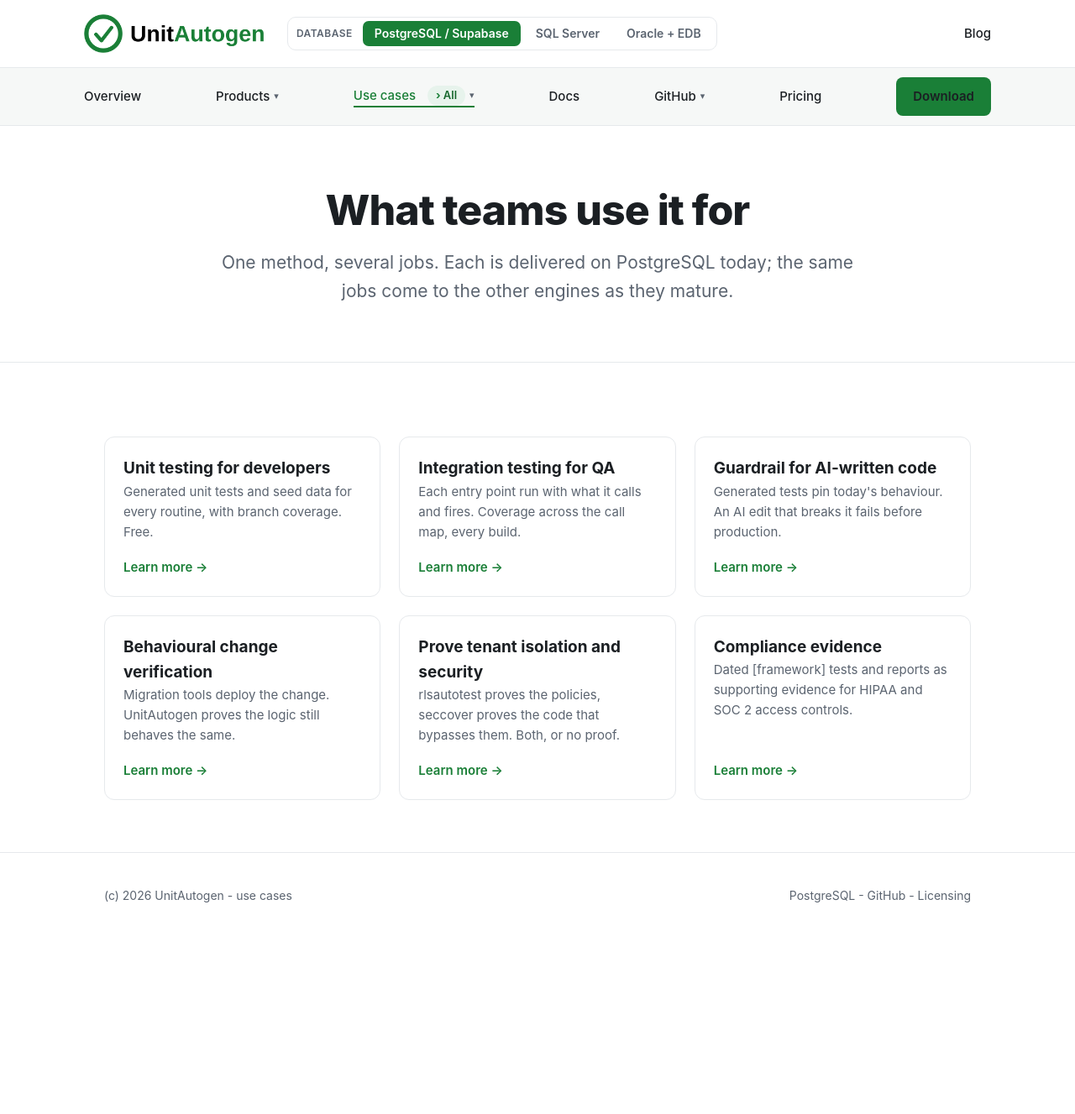
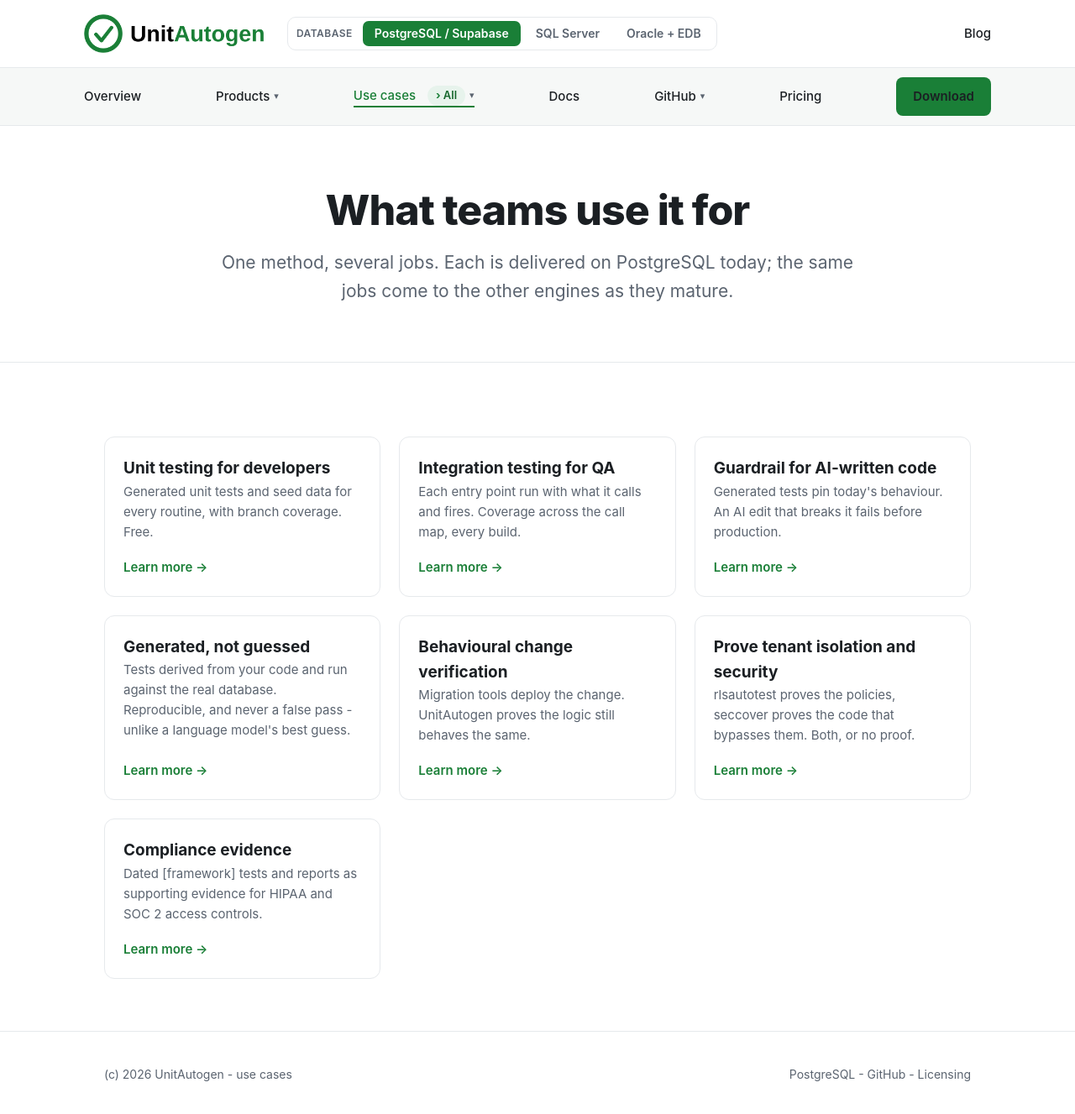
Before and after one commit to unitautogen/unitautogen.com, a Jekyll site: the page built from use-cases/index.html, in a window 1280 px wide and 1331 px high. Shown: the top 1327 px of the window at 84% size. Built offline with Jekyll 4.4.1, drawn with Linux system fonts in a browser that asks for light colours.

Commit message:
Deterministic vs AI-generated: own use-case page /use-cases/deterministic/, removed from home

```diff
--- a/_data/catalog.yml
+++ b/_data/catalog.yml
@@ -476,6 +476,10 @@
     name: "Guardrail for AI-written code"
     blurb: "Generated tests pin today's behaviour. An AI edit that breaks it fails before production."
     card: "Generated tests pin today's behaviour, so the next change - human or AI - that breaks it fails before production."
+  - slug: "deterministic"
+    name: "Generated, not guessed"
+    blurb: "Tests derived from your code and run against the real database. Reproducible, and never a false pass - unlike a language model's best guess."
+    card: "Deterministic tests derived from your code, not an LLM's guess. Reproducible, never a false pass."
   - slug: "change-verification"
     name: "Behavioural change verification"
     blurb: "Migration tools deploy the change. UnitAutogen proves the logic still behaves the same."
--- /dev/null
+++ b/use-cases/deterministic/index.html
@@ -0,0 +1,72 @@
+---
+layout: default
+title: "Deterministic tests, not guesses - UnitAutogen"
+description: "Why UnitAutogen's generated tests beat AI-generated ones: derived from your code and schema, run against the real database, byte-for-byte reproducible, and never a false pass. A property of the algorithm, not a promise."
+og_title: "Generated, not guessed"
+og_description: "Deterministic, reproducible tests derived from your code, versus a language model's best guess. Never a false pass."
+og_image: "/assets/social-preview.png"
+body_class: page-usecase
+footer_left: "(c) 2026 UnitAutogen - use cases"
+footer_sep: "-"
+footer_links:
+  - label: "Use cases"
+    href: "/use-cases/"
+  - label: "PostgreSQL engine"
+    href: "/postgresql/unitautogen/"
+  - label: "Contact"
+    href: "mailto:hello@unitautogen.com"
+---
+{%- assign p = site.data.catalog.platform %}
+<a id="top"></a>
+<div class="hero wrap">
+  <div style="margin-bottom:16px"><span class="badge badge--beta">Every edition, every database</span></div>
+  <h1>Generated,<br><span class="hl">not guessed</span>.</h1>
+  <p class="sub">{{ p.determinism_sub }}</p>
+  <ul class="honest hero-points">
+    <li>Derived from the code, not written as prose</li>
+    <li>Checked against the real database</li>
+    <li>Byte-for-byte reproducible</li>
+    <li>Never a false pass</li>
+  </ul>
+  <div class="cta">
+    <a class="btn" href="{{ '/postgresql/unitautogen/' | relative_url }}">See the engine</a>
+    <a class="btn ghost" href="{{ '/use-cases/ai-guardrail/' | relative_url }}">Guardrail for AI-written code</a>
+  </div>
+</div>
+
+<section class="soft">
+  <div class="wrap">
+    <h2>Two ways to get a test</h2>
+    <div class="grid" style="align-items:start">
+      <div class="card">
+        <h3>{{ p.determinism_ours_title }}</h3>
+        <ul class="honest" style="margin:8px 0 0">
+          {%- for pt in p.determinism_ours %}<li>{{ pt }}</li>{% endfor %}
+        </ul>
+      </div>
+      <div class="card" style="background:#fff">
+        <h3 style="color:var(--muted)">{{ p.determinism_llm_title }}</h3>
+        <ul class="plain-x" style="margin:8px 0 0">
+          {%- for pt in p.determinism_llm %}<li>{{ pt }}</li>{% endfor %}
+        </ul>
+      </div>
+    </div>
+  </div>
+</section>
+
+<section>
+  <div class="wrap">
+    <h2>Why it matters for tests specifically</h2>
+    <ul class="honest cols2">
+      <li>A test suite is only worth what it rules out</li>
+      <li>A wrong test is worse than none: it fails when the code is fine, or passes when it is broken</li>
+      <li>You cannot find the wrong ones without the oracle you were trying to generate</li>
+      <li>Scaling a model changes the error rate, not the error kind</li>
+    </ul>
+    <div class="myth" style="margin-top:22px;font-weight:400;font-size:17px">Never a false pass is a property of the algorithm here, not a promise. A model still earns its place at the edges - naming a test, summarising a routine, triaging a flagged case - never in the correctness core.</div>
+    <div class="cta" style="justify-content:flex-start;margin-top:6px">
+      <a class="btn" href="{{ '/postgresql/unitautogen/' | relative_url }}">See the engine</a>
+      <a class="btn ghost" href="{{ '/postgresql/unitautogen/coverage/' | relative_url }}">How coverage is measured</a>
+    </div>
+  </div>
+</section>
```
Also changed, not shown: index.html (+0 -22 lines).
